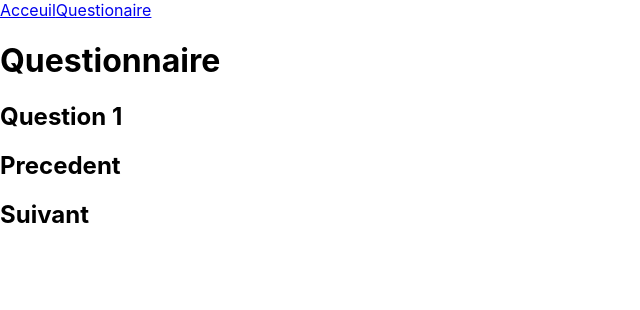
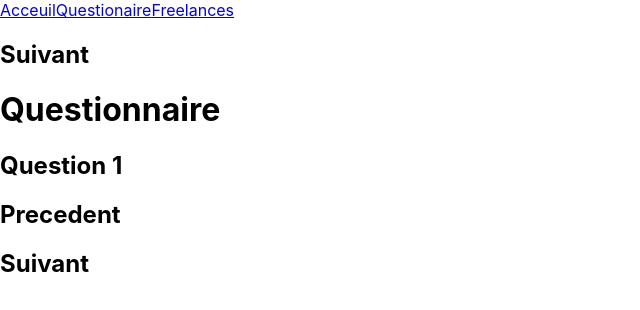
Before and after one commit to rigole/free-agency, a React (Create React App) app: page /survey/1 in a window 1280 px wide. Shown: the top 310 px of the page, without its empty margins (0-640 px from the left). Built offline with nearby package versions, Linux system fonts and the light colour scheme; the HTML template or start-up script is replaced by a standard one.

Commit message:
setting the survey 1

```diff
--- a/src/components/Header/index.jsx
+++ b/src/components/Header/index.jsx
@@ -7,6 +7,8 @@ function Header() {
         <nav>
             <Link to="/">Acceuil</Link>
             <Link to="/survey/42">Questionaire</Link>
+            <Link to="/freelance">Freelances</Link>
+            <h2>Suivant</h2>
         </nav>
     )
 }
--- a/src/index.jsx
+++ b/src/index.jsx
@@ -4,7 +4,7 @@ import "./index.css";
 import Home from "./pages/Home/Home";
 import { BrowserRouter as Router, Route, Routes } from "react-router-dom";
 import reportWebVitals from "./reportWebVitals";
-import Survey from "./pages/Survey";
+import Survey from "./pages/Survey/Survey";
 import Header from "./components/Header";
 import Error from "./components/Error";
 import Freelance from "./pages/Freelances/Freelance";
--- a/src/pages/Survey.jsx
+++ b/src/pages/Survey/Survey.jsx
@@ -3,6 +3,9 @@ import { useParams } from "react-router-dom";
 function Survey() {
 
     const { questionNumber } = useParams()
+    const questionNumberInt = parseInt(questionNumber)
+    const prevQuestionNumber = questionNumberInt === 1 ? 1 : questionNumberInt - 1
+    const nextQuestionNumber = questionNumberInt +1
     return(
         <div>
             <h1>Questionnaire</h1>
```
